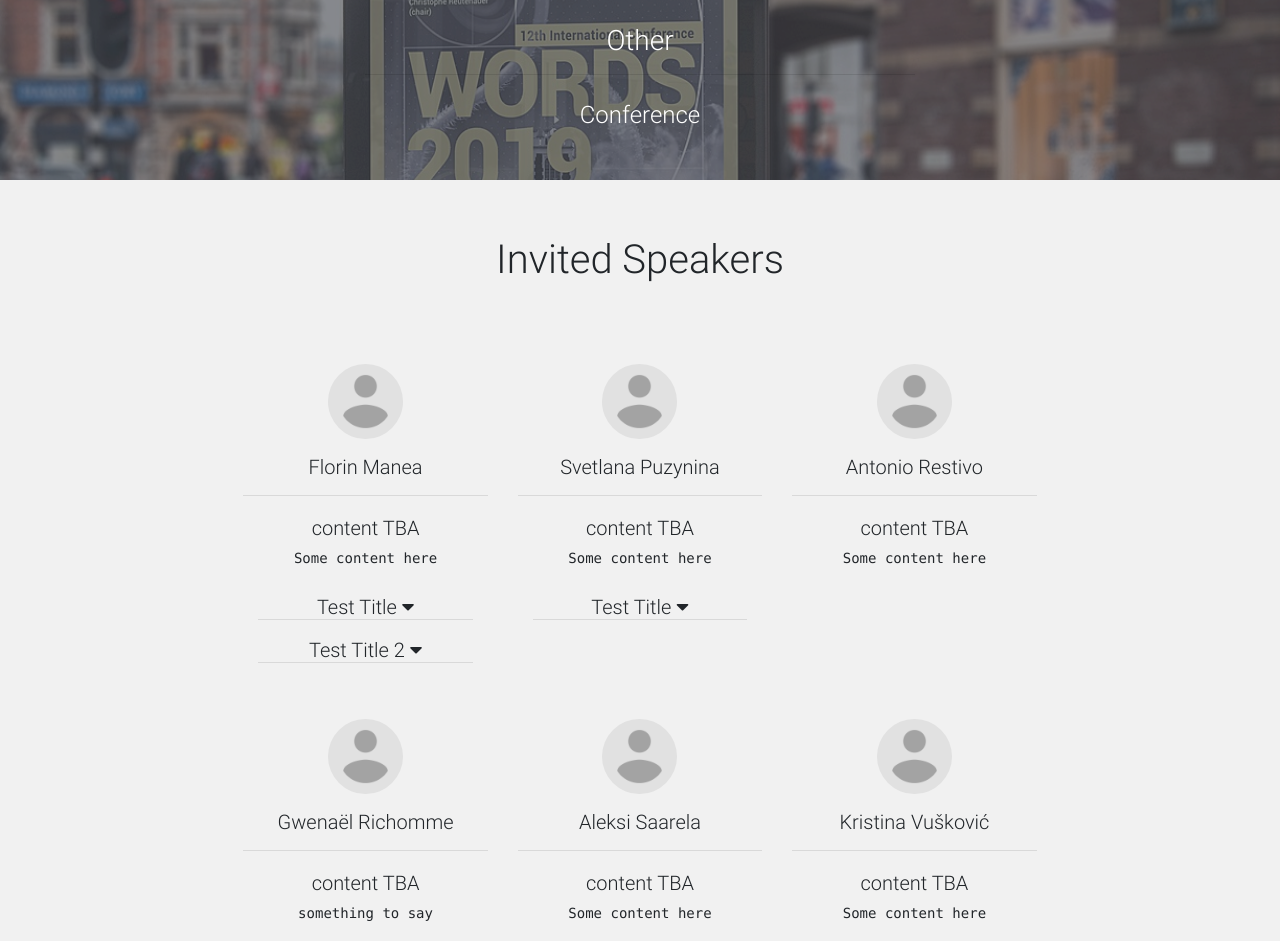
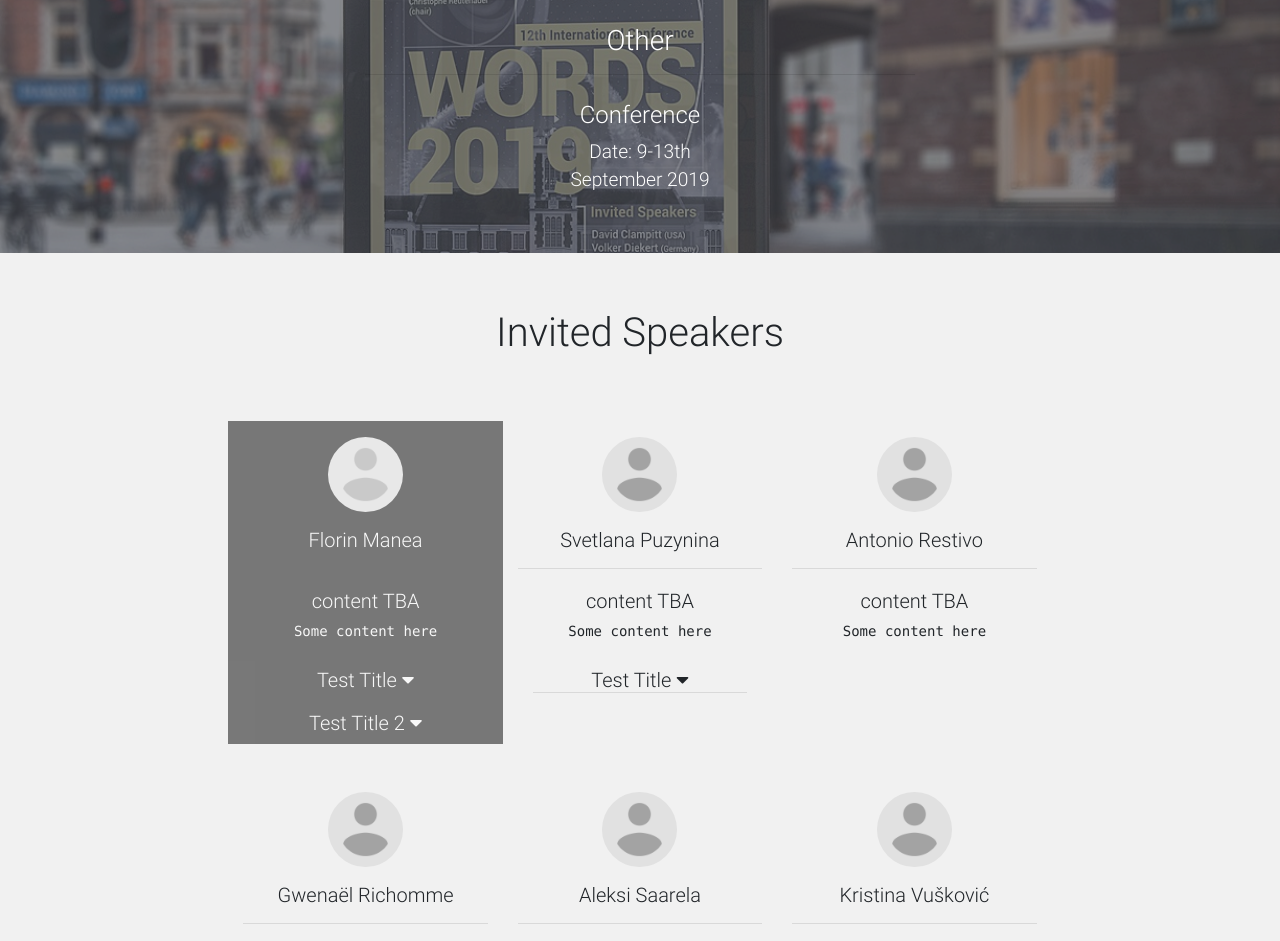
Before and after one commit to lukebellamy053/words2019, an Angular app: page / in a window 1280 px wide. Shown: the part 1880-2821 px from the top of the page. Built offline with nearby package versions, Linux system fonts and the light colour scheme; what angular2-markdown would draw is missing.

Commit message:
Deceased and corrected date bug

```diff
--- a/src/app/components/important-dates/important-dates.component.html
+++ b/src/app/components/important-dates/important-dates.component.html
@@ -28,6 +28,9 @@
                       <div *ngIf="date.end">
                         <p>End Date: {{date.end | date}}</p>
                       </div>
+                      <div *ngIf="date.text">
+                        <p>Date: {{date.text}}</p>
+                      </div>
                     </div>
                   </div>
                 </div>
--- a/src/app/components/invited-speakers/invited-speakers.component.css
+++ b/src/app/components/invited-speakers/invited-speakers.component.css
@@ -26,3 +26,17 @@
     transform: rotate(180deg);
     color: rgba(21,21,21,0.4);
 }
+
+.deceased {
+    background: black;
+    color: white !important;
+    opacity:0.5
+}
+
+.deceased .card {
+    color: black;
+}
+
+.deceased pre {
+    color:white;
+}
--- a/src/app/components/invited-speakers/invited-speakers.component.html
+++ b/src/app/components/invited-speakers/invited-speakers.component.html
@@ -5,7 +5,7 @@
         <h1>Invited Speakers</h1>
         <section>
           <div class="row">
-            <div class="col-12 col-md-4 ml-auto mr-auto speaker" *ngFor="let speaker of speakers;let j = index">
+            <div class="col-12 col-md-4 ml-auto mr-auto speaker" *ngFor="let speaker of speakers;let j = index" [class.deceased]="speaker.deceased">
               <img class="profile_img" [src]="speaker.img" />
               <a [href]="speaker.website" target="_blank">
                 <h5>{{speaker.name}}</h5>
@@ -32,7 +32,6 @@
             </div>
           </div>
           <div class="row" style="min-height:20px;"></div>
-
         </section>
       </div>
     </div>
--- a/src/app/data/strings.ts
+++ b/src/app/data/strings.ts
@@ -56,6 +56,7 @@ export const content = {
     'speakyBois': [
       {
         'img': '/assets/imgs/placeholder.png',
+        'deceased': true,
         'name': 'Florin Manea',
         'title': 'content TBA',
         'website': 'http://flmanea.blogspot.com',
```
